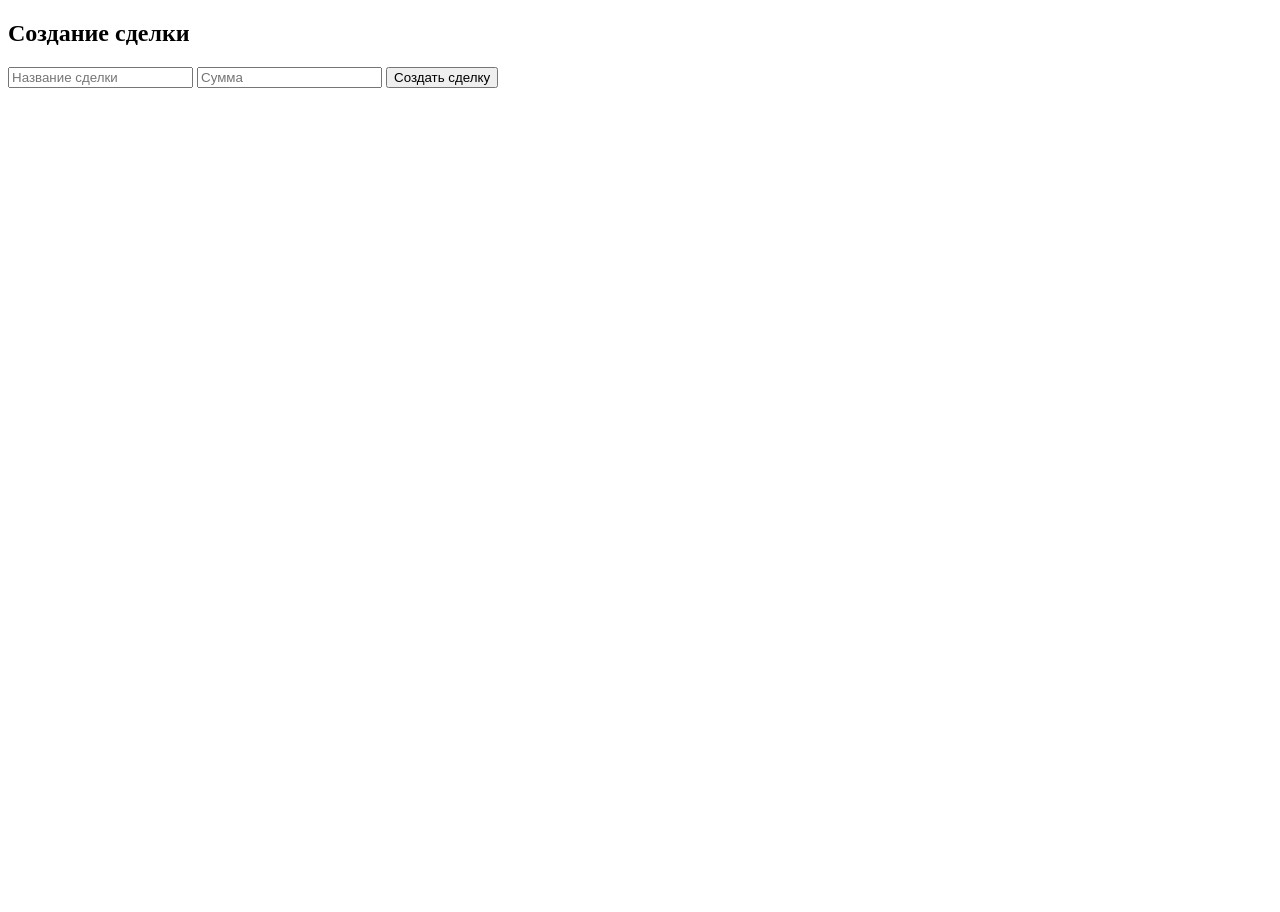
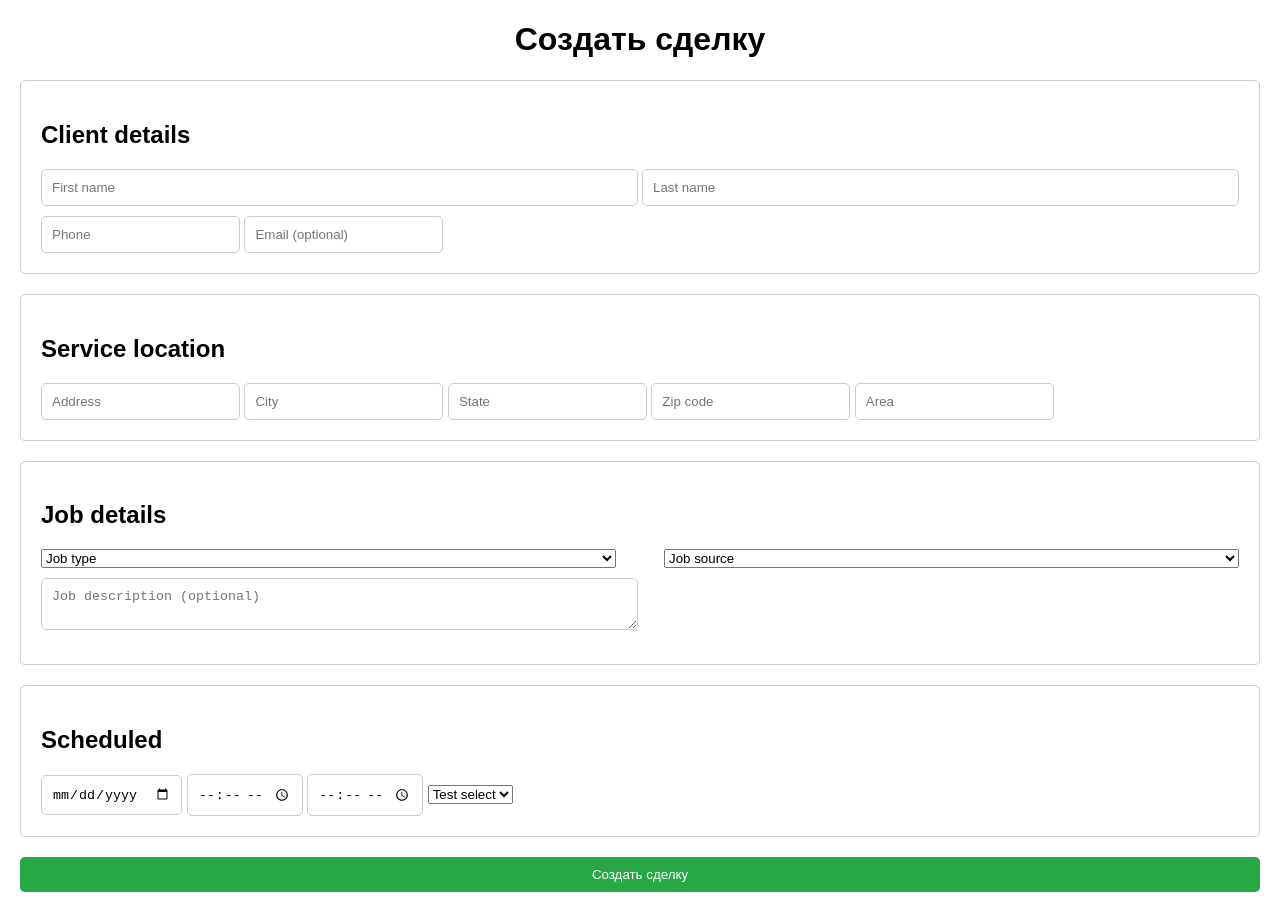
Before and after one commit to lanthe421/workiz-app1, a plain HTML site: page form.html in a window 1280 px wide. Before the commit the page ends 800 px from the top, so only its background shows below. Drawn offline with Linux system fonts and the light colour scheme.

Commit message:
Add files via upload

```diff
--- a/form.html
+++ b/form.html
@@ -2,24 +2,63 @@
 <html lang="ru">
 <head>
     <meta charset="UTF-8">
-    <title>Форма</title>
+    <meta name="viewport" content="width=device-width, initial-scale=1.0">
+    <title>Workiz App</title>
+    <link rel="stylesheet" href="styles.css">
 </head>
 <body>
-    <h2>Создание сделки</h2>
+    <h1>Создать сделку</h1>
     <form id="deal-form">
-        <input type="text" id="deal-title" placeholder="Название сделки" required>
-        <input type="text" id="deal-value" placeholder="Сумма" required>
+        <div class="form-section">
+            <h2>Client details</h2>
+            <div class="form-group">
+                <input type="text" placeholder="First name" required>
+                <input type="text" placeholder="Last name" required>
+            </div>
+            <input type="tel" placeholder="Phone" required>
+            <input type="email" placeholder="Email (optional)">
+        </div>
+
+        <div class="form-section">
+            <h2>Service location</h2>
+            <input type="text" placeholder="Address" required>
+            <input type="text" placeholder="City" required>
+            <input type="text" placeholder="State" required>
+            <input type="text" placeholder="Zip code" required>
+            <input type="text" placeholder="Area">
+        </div>
+
+        <div class="form-section">
+            <h2>Job details</h2>
+            <div class="form-group">
+                <select required>
+                    <option value="" disabled selected>Job type</option>
+                    <option value="type1">Type 1</option>
+                    <option value="type2">Type 2</option>
+                </select>
+                <select required>
+                    <option value="" disabled selected>Job source</option>
+                    <option value="source1">Source 1</option>
+                    <option value="source2">Source 2</option>
+                </select>
+            </div>
+            <textarea placeholder="Job description (optional)"></textarea>
+        </div>
+
+        <div class="form-section">
+            <h2>Scheduled</h2>
+            <input type="date" required>
+            <input type="time" required>
+            <input type="time" required placeholder="End time">
+            <select required>
+                <option value="" disabled selected>Test select</option>
+                <option value="test1">Test 1</option>
+                <option value="test2">Test 2</option>
+            </select>
+        </div>
+
         <button type="submit">Создать сделку</button>
     </form>
-    <script>
-        document.getElementById('deal-form').addEventListener('submit', function(e) {
-            e.preventDefault();
-            const title = document.getElementById('deal-title').value;
-            const value = document.getElementById('deal-value').value;
-
-            // Отправка данных в родительский документ
-            window.parent.postMessage({ title, value }, '*');
-        });
-    </script>
+    <script src="script.js"></script>
 </body>
 </html>
--- a/styles.css
+++ b/styles.css
@@ -1,13 +1,53 @@
 body {
     font-family: Arial, sans-serif;
+    margin: 20px;
 }
 
-#iframe-container {
-    margin-top: 20px;
+h1 {
+    text-align: center;
 }
 
-iframe {
+.form-section {
+    border: 1px solid #ccc;
+    border-radius: 5px;
+    padding: 20px;
+    margin-bottom: 20px;
+}
+
+.form-group {
+    display: flex;
+    justify-content: space-between;
+}
+
+.form-group input,
+.form-group select,
+textarea {
+    width: 48%;
+    margin-bottom: 10px;
+}
+
+input[type="text"],
+input[type="tel"],
+input[type="email"],
+input[type="date"],
+input[type="time"],
+textarea {
+    padding: 10px;
+    border: 1px solid #ccc;
+    border-radius: 5px;
+}
+
+button {
+    display: block;
     width: 100%;
-    height: 400px;
-    border: 1px solid #ccc;
+    padding: 10px;
+    background-color: #28a745;
+    color: white;
+    border: none;
+    border-radius: 5px;
+    cursor: pointer;
 }
+
+button:hover {
+    background-color: #218838;
+}
```
